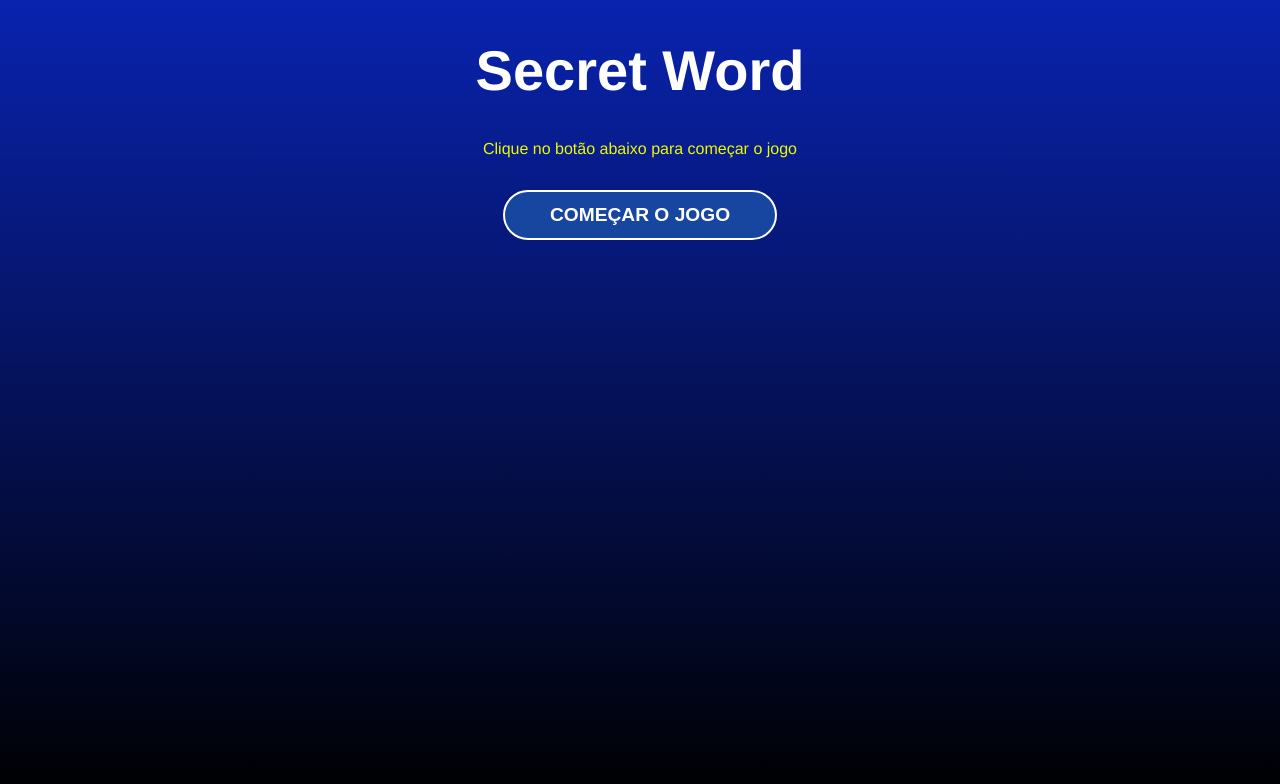
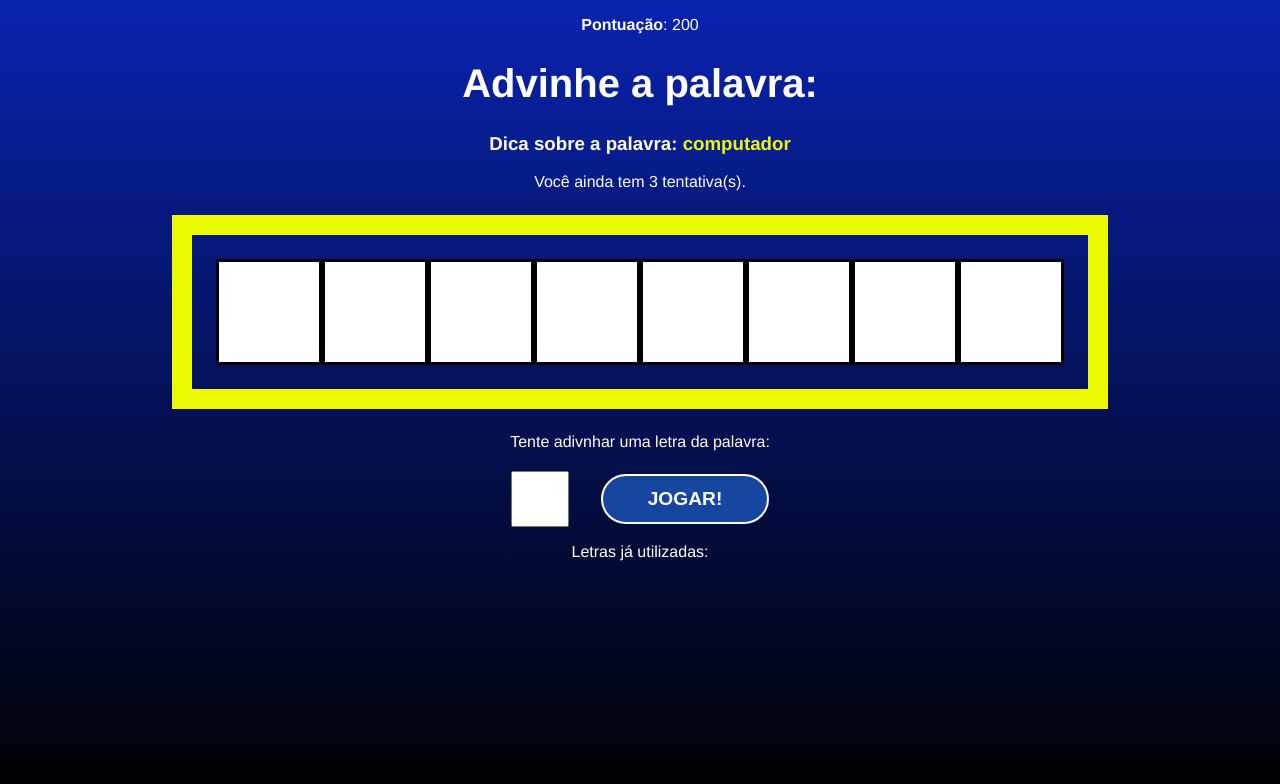
Before and after one commit to VanessaMaia26/Project-Secet-Word-ReactJs, a React (Create React App) app: page / in a window 1280 px wide. Shown: the top 784 px of the page. Built offline with nearby package versions, Linux system fonts and the light colour scheme.

Commit message:
Finished Game Component

```diff
--- a/src/App.js
+++ b/src/App.js
@@ -1,22 +1,21 @@
-// CSS
-import './App.css';
+import { useCallback, useEffect, useState } from "react";
 
-// React
-import { useCallback, useEffect, useState } from 'react';
+// components
+import StartScreen from "./components/StartScreen";
+import Game from "./components/Game";
+import GameOver from "./components/GameOver";
+
+// styles
+import "./App.css";
 
 // data
-import {wordsList} from './data/words';
-
-// Components
-import StartScreen from './components/StartScreen';
-import Game from './components/Game';
-import GameOver from './components/GameOver';
+import { wordsList } from "./data/words";
 
 const stages = [
   { id: 1, name: "start" },
   { id: 2, name: "game" },
   { id: 3, name: "end" },
-]
+];
 
 function App() {
   const [gameStage, setGameStage] = useState(stages[0].name);
@@ -26,59 +25,137 @@ function App() {
   const [pickedCategory, setPickedCategory] = useState("");
   const [letters, setLetters] = useState([]);
 
-  const pickWordAndCategory = () => {
-    // Pick a random category
+  const [guessedLetters, setGuessedLetters] = useState([]);
+  const [wrongLetters, setWrongLetters] = useState([]);
+  const [guesses, setGuesses] = useState(3);
+  const [score, setScore] = useState(0);
+
+  console.log(words);
+
+  const pickWordAndCategory = useCallback(() => {
+    // pick a random category
     const categories = Object.keys(words);
-    const category = categories[Math.floor(Math.random() * Object.keys(categories).length)];
+    const category =
+      categories[Math.floor(Math.random() * Object.keys(categories).length)];
 
-    console.log(category);
+    // pick a random word
+    const word =
+      words[category][Math.floor(Math.random() * words[category].length)];
 
-    //Pick a random word
-    const word = words[category][Math.floor(Math.random() * words[category].length)];
+    console.log(category, word);
 
-    console.log(word);
+    return { category, word };
+  }, [words]);
 
-    return [word, category];
-  };
+  // start the game
+  const startGame = useCallback(() => {
+    // clear all letters
+    clearLettersStates();
 
-  // Starts the secret word game
-  const startGame = () => {
-    // pick word and pick category
-    const { word, category } = pickWordAndCategory();
+    // choose a word
+    const { category, word } = pickWordAndCategory();
 
-    // Create an array of letters
+    console.log(category, word);
+
     let wordLetters = word.split("");
 
     wordLetters = wordLetters.map((l) => l.toLowerCase());
 
-    console.log(word, category);
-    console.log(wordLetters);
+    // console.log(category, word);
 
-    // Fill states
+    setPickedCategory(category);
     setPickedWord(word);
-    setPickedCategory(category);
-    setLetters(letters);
+    setLetters(wordLetters);
 
     setGameStage(stages[1].name);
-  }
+  }, [pickWordAndCategory]);
 
-  // process the letter input
-  const verifyLetter = () => {
-    setGameStage(stages[2].name);
-  }
+  // process letter input
+  const verifyLetter = (letter) => {
+    const normalizedLetter = letter.toLowerCase();
 
-  // Restarts the game
+    // check if letter has already been utilized
+    if (
+      guessedLetters.includes(normalizedLetter) ||
+      wrongLetters.includes(normalizedLetter)
+    ) {
+      return;
+    }
+
+    // push guessed letter or remove a chance
+    if (letters.includes(normalizedLetter)) {
+      setGuessedLetters((actualGuessedLetters) => [
+        ...actualGuessedLetters,
+        letter,
+      ]);
+    } else {
+      setWrongLetters((actualWrongLetters) => [
+        ...actualWrongLetters,
+        normalizedLetter,
+      ]);
+
+      setGuesses((actualGuesses) => actualGuesses - 1);
+    }
+  };
+
+  console.log(wrongLetters);
+
+  // restart the game
   const retry = () => {
+    setScore(0);
+    setGuesses(3);
     setGameStage(stages[0].name);
-  }
+  };
 
-  console.log(words);
+  // clear letters state
+  const clearLettersStates = () => {
+    setGuessedLetters([]);
+    setWrongLetters([]);
+  };
+
+  // check if guesses ended
+  useEffect(() => {
+    if (guesses === 0) {
+      // game over and reset all states
+      clearLettersStates();
+
+      setGameStage(stages[2].name);
+    }
+  }, [guesses]);
+
+  // check win condition
+  useEffect(() => {
+    const uniqueLetters = [...new Set(letters)];
+
+    console.log(uniqueLetters);
+    console.log(guessedLetters);
+
+    // win condition
+    if (guessedLetters.length === uniqueLetters.length) {
+      // add score
+      setScore((actualScore) => (actualScore += 100));
+
+      // restart game with new word
+      startGame();
+    }
+  }, [guessedLetters, letters, startGame]);
 
   return (
     <div className="App">
-      {gameStage === 'start' && <StartScreen startGame={startGame} />}
-      {gameStage === 'game' && <Game verifyLetter={verifyLetter} />}
-      {gameStage === 'end' && <GameOver retry={retry} /> }
+      {gameStage === "start" && <StartScreen startGame={startGame} />}
+      {gameStage === "game" && (
+        <Game
+          verifyLetter={verifyLetter}
+          pickedWord={pickedWord}
+          pickedCategory={pickedCategory}
+          letters={letters}
+          guessedLetters={guessedLetters}
+          wrongLetters={wrongLetters}
+          guesses={guesses}
+          score={score}
+        />
+      )}
+      {gameStage === "end" && <GameOver retry={retry} score={score} />}
     </div>
   );
 }
--- a/src/components/Game.css
+++ b/src/components/Game.css
@@ -0,0 +1,49 @@
+.game h1 {
+    font-size: 2.5em;
+  }
+
+  .points span {
+    font-weight: bold;
+  }
+
+  .tip span {
+    color: #ecfa00;
+  }
+
+  .wordContainer {
+    margin: 1.5em;
+    padding: 1.5em;
+    border: 20px solid #ecfa00;
+    display: flex;
+  }
+
+  .letter,
+  .blankSquare {
+    font-size: 70px;
+    line-height: 1.5;
+    border: 3px solid #000;
+    height: 100px;
+    width: 100px;
+    text-transform: uppercase;
+    background-color: #fff;
+    color: #000;
+    font-weight: bold;
+  }
+
+  .letterContainer p {
+    margin-bottom: 1.2em;
+  }
+
+  .letterContainer form {
+    display: flex;
+    align-items: center;
+    justify-content: center;
+  }
+
+  .letterContainer input {
+    height: 50px;
+    width: 50px;
+    font-size: 2em;
+    text-align: center;
+    margin-right: 1em;
+  }
--- a/src/components/Game.js
+++ b/src/components/Game.js
@@ -1,12 +1,75 @@
-import './Game.css';
+import { useState, useRef } from "react";
 
-const Game = ({verifyLetter}) => {
+// styles
+import "./Game.css";
+
+const Game = ({
+  verifyLetter,
+  pickedCategory,
+  pickedWord,
+  letters,
+  guessedLetters,
+  wrongLetters,
+  guesses,
+  score,
+}) => {
+  const [letter, setLetter] = useState("");
+  const letterInputRef = useRef(null);
+
+  const handleSubmit = (e) => {
+    e.preventDefault();
+
+    verifyLetter(letter);
+
+    setLetter("");
+
+    letterInputRef.current.focus();
+  };
+
   return (
-    <div>
-        <h1>Game</h1>
-        <button onClick={verifyLetter}>Finalizar jogo</button>
+    <div className="game">
+      <p className="points">
+        <span>Pontuação</span>: {score}
+      </p>
+      <h1>Advinhe a palavra:</h1>
+      <h3 className="tip">
+        Dica sobre a palavra: <span>{pickedCategory}</span>
+      </h3>
+      <p>Você ainda tem {guesses} tentativa(s).</p>
+      <div className="wordContainer">
+        {letters.map((letter, i) =>
+          guessedLetters.includes(letter) ? (
+            <span className="letter" key={i}>
+              {letter}
+            </span>
+          ) : (
+            <span key={i} className="blankSquare"></span>
+          )
+        )}
+      </div>
+      <div className="letterContainer">
+        <p>Tente adivnhar uma letra da palavra:</p>
+        <form onSubmit={handleSubmit}>
+          <input
+            type="text"
+            name="letter"
+            maxLength="1"
+            onChange={(e) => setLetter(e.target.value)}
+            required
+            value={letter}
+            ref={letterInputRef}
+          />
+          <button>Jogar!</button>
+        </form>
+      </div>
+      <div className="wrongLettersContainer">
+        <p>Letras já utilizadas:</p>
+        {wrongLetters.map((letter, i) => (
+          <span key={i}>{letter}, </span>
+        ))}
+      </div>
     </div>
-  )
-}
+  );
+};
 
 export default Game;
--- a/src/components/StartScreen.js
+++ b/src/components/StartScreen.js
@@ -1,13 +1,13 @@
-import './StartScreen.css';
+import "./StartScreen.css";
 
-const StartScreen = ({startGame}) => {
+const GameStart = ({ startGame }) => {
   return (
-    <div className='start'>
-        <h1>Secret Word</h1>
-        <p>Clique no botão abaixo para começar o jogo</p>
-        <button onClick={startGame}>Começar o jogo</button>
+    <div className="start">
+      <h1>Secret Word</h1>
+      <p>Clique no botão abaixo para começar a jogar</p>
+      <button onClick={startGame}>Começar jogo</button>
     </div>
   );
 };
 
-export default StartScreen;
+export default GameStart;
```
